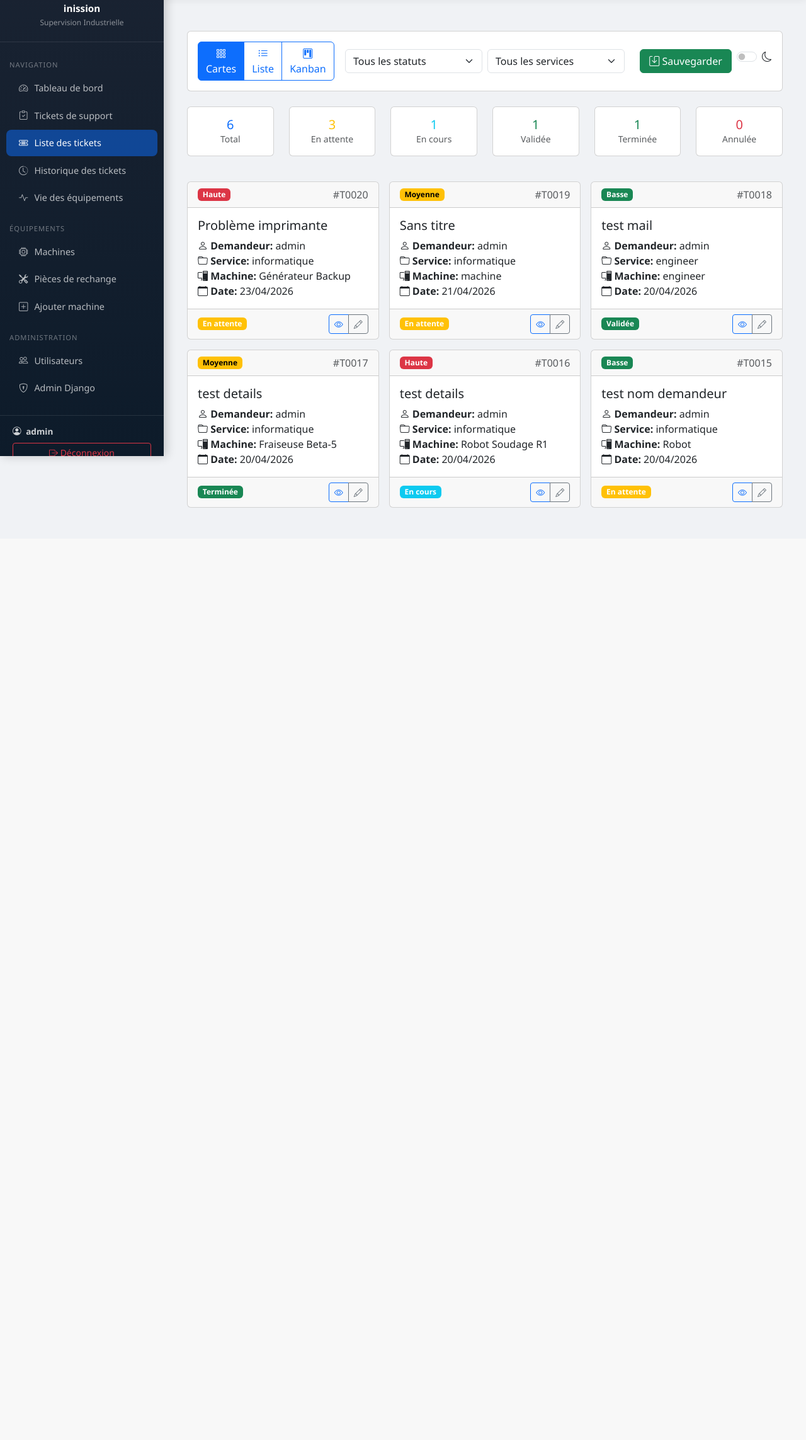
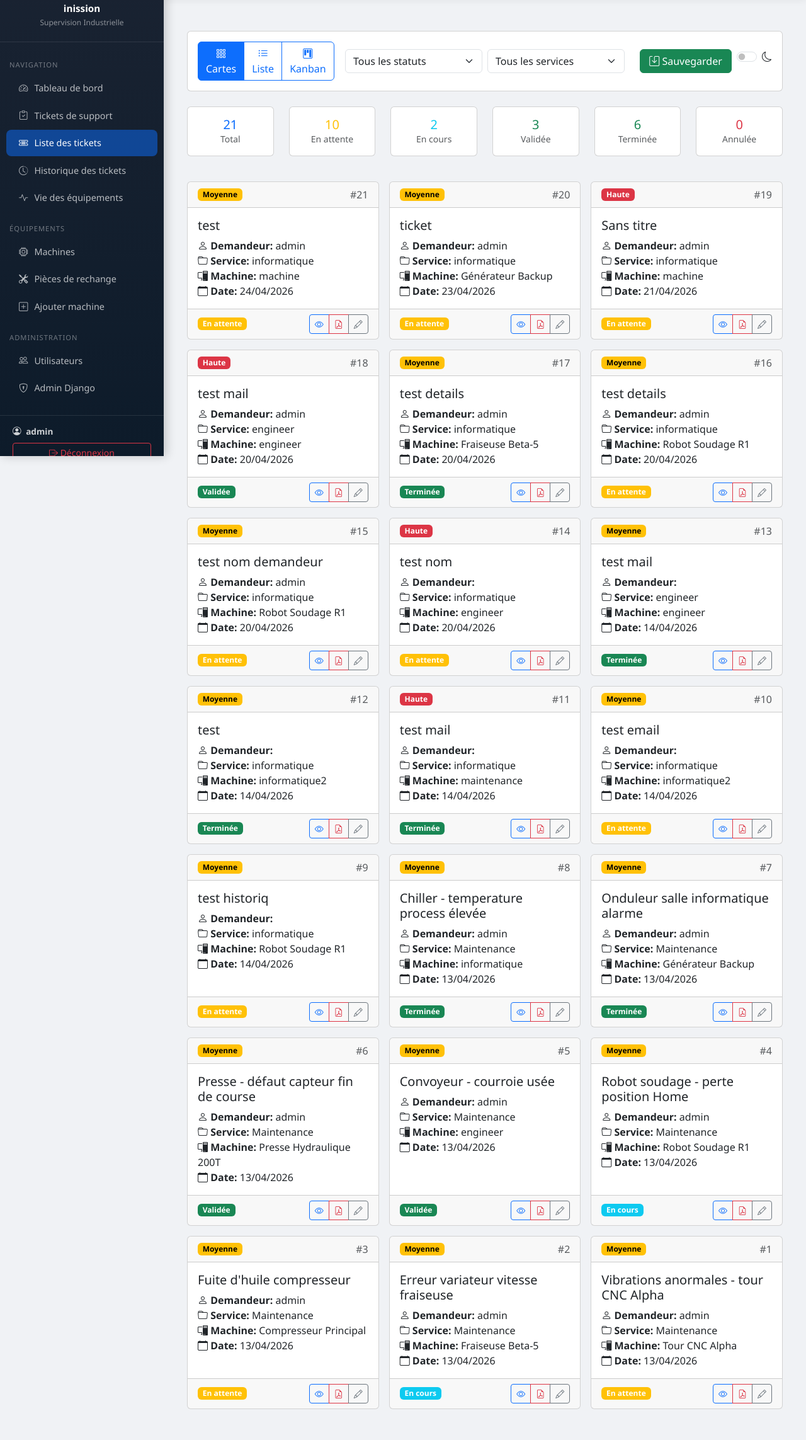
Before and after one commit to ranim26/scmi_1.1, a Django app: page /tickets-new/ in a window 1280 px wide. Shown: the part 76-2362 px from the top of the page at 63% size. Before the commit the page ends 882 px from the top, so only its background shows below. Run offline with Django 4.2, Linux system fonts and the light colour scheme; a user stored in the database is signed in; data comes from the database, SQL or seed files in the repository; both versions use the stored data as it was after the commit; some libraries are stand-ins or nearby versions.

Commit message:
Ajout fonctionnalité impression PDF pour les tickets

```diff
--- a/ticketing_system/requirements.txt
+++ b/ticketing_system/requirements.txt
@@ -4,5 +4,6 @@ Django==4.2.30
 django-crispy-forms==2.1
 pillow==12.2.0
 python-dotenv==1.0.0
+reportlab==4.0.4
 sqlparse==0.5.5
 tzdata==2026.1
--- a/ticketing_system/tickets/templates/tickets/ticket_detail.html
+++ b/ticketing_system/tickets/templates/tickets/ticket_detail.html
@@ -192,6 +192,9 @@
             <a href="{% url 'ticket_edit' ticket.pk %}" class="btn btn-outline-primary">
                 <i class="bi bi-pencil me-2"></i>Modifier le ticket
             </a>
+            <a href="{% url 'ticket_pdf' ticket.pk %}" class="btn btn-danger" target="_blank">
+                <i class="bi bi-file-earmark-pdf me-2"></i>Imprimer PDF
+            </a>
             <a href="{% url 'ticket_list' %}" class="btn btn-outline-secondary">
                 <i class="bi bi-arrow-left me-2"></i>Retour à la liste
             </a>
--- a/ticketing_system/tickets/templates/tickets/ticket_list_new.html
+++ b/ticketing_system/tickets/templates/tickets/ticket_list_new.html
@@ -247,15 +247,8 @@
 </style>
 
 <script>
-// Données exemples (à remplacer par appel API)
-const ticketsData = [
-    { id: 'T0020', title: 'Problème imprimante', demander: 'admin', service: 'informatique', machine: 'Générateur Backup', status: 'En attente', priority: 'Haute', date: '23/04/2026', description: "L'imprimante ne répond plus" },
-    { id: 'T0019', title: 'Sans titre', demander: 'admin', service: 'informatique', machine: 'machine', status: 'En attente', priority: 'Moyenne', date: '21/04/2026', description: 'Description du problème' },
-    { id: 'T0018', title: 'test mail', demander: 'admin', service: 'engineer', machine: 'engineer', status: 'Validée', priority: 'Basse', date: '20/04/2026', description: 'Test envoi mail' },
-    { id: 'T0017', title: 'test details', demander: 'admin', service: 'informatique', machine: 'Fraiseuse Beta-5', status: 'Terminée', priority: 'Moyenne', date: '20/04/2026', description: 'Test affichage détails' },
-    { id: 'T0016', title: 'test details', demander: 'admin', service: 'informatique', machine: 'Robot Soudage R1', status: 'En cours', priority: 'Haute', date: '20/04/2026', description: 'Autre test' },
-    { id: 'T0015', title: 'test nom demandeur', demander: 'admin', service: 'informatique', machine: 'Robot', status: 'En attente', priority: 'Basse', date: '20/04/2026', description: 'Test affichage nom' },
-];
+// Données des tickets depuis Django
+const ticketsData = {{ tickets_data_json|safe }};
 
 // État actuel
 let currentView = 'cards';
@@ -407,6 +400,9 @@ function renderCardsView(tickets) {
                                 <button class="btn btn-outline-primary" onclick="viewTicket('${ticket.id}')">
                                     <i class="bi bi-eye"></i>
                                 </button>
+                                <button class="btn btn-outline-danger" onclick="printTicketPDF('${ticket.id}')">
+                                    <i class="bi bi-file-earmark-pdf"></i>
+                                </button>
                                 <button class="btn btn-outline-secondary">
                                     <i class="bi bi-pencil"></i>
                                 </button>
@@ -455,6 +451,9 @@ function renderListView(tickets) {
                             <td>
                                 <button class="btn btn-sm btn-outline-primary" onclick="viewTicket('${ticket.id}')">
                                     <i class="bi bi-eye"></i>
+                                </button>
+                                <button class="btn btn-sm btn-outline-danger" onclick="printTicketPDF('${ticket.id}')">
+                                    <i class="bi bi-file-earmark-pdf"></i>
                                 </button>
                                 <button class="btn btn-sm btn-outline-secondary">
                                     <i class="bi bi-pencil"></i>
@@ -641,5 +640,11 @@ function updateTicketStatus(ticketId, newStatus) {
         console.log(`Ticket ${ticketId} déplacé vers: ${newStatus}`);
     }
 }
+
+// Imprimer un ticket en PDF
+function printTicketPDF(ticketId) {
+    const url = `/tickets/${ticketId}/pdf/`;
+    window.open(url, '_blank');
+}
 </script>
 {% endblock %}
--- a/ticketing_system/tickets/urls.py
+++ b/ticketing_system/tickets/urls.py
@@ -43,6 +43,8 @@ urlpatterns = [
     path('save-theme/', views.save_theme_preference, name='save_theme_preference'),
     # Nouvelle vue des tickets
     path('tickets-new/', views.ticket_list_new, name='ticket_list_new'),
+    # PDF des tickets
+    path('tickets/<int:pk>/pdf/', views.ticket_pdf, name='ticket_pdf'),
     # Historique des tickets
     path('tickets/historique/', ticket_history_list, name='ticket_history_list'),
     path('spare-parts/ajouter/', views.add_spare_part, name='add_spare_part'),
--- a/ticketing_system/tickets/views.py
+++ b/ticketing_system/tickets/views.py
@@ -1187,4 +1187,147 @@ def save_theme_preference(request):
 @login_required
 def ticket_list_new(request):
     """Nouvelle vue pour la liste des tickets avec système de vues multiples"""
-    return render(request, 'tickets/ticket_list_new.html')
+    # Récupérer les vrais tickets de la base de données
+    user = request.user
+    if is_admin_or_supervisor(user):
+        tickets_qs = TicketSupport.objects.all().select_related('machine').order_by('-date_creation')
+    else:
+        profile = getattr(user, 'operatorprofile', None)
+        if not profile:
+            messages.error(request, "Aucun profil opérateur trouvé.")
+            return redirect('dashboard')
+        tickets_qs = TicketSupport.objects.filter(machine__in=profile.machines.all()).select_related('machine').order_by('-date_creation')
+
+    # Préparer les données pour JavaScript
+    import json
+    tickets_data = []
+    for ticket in tickets_qs:
+        tickets_data.append({
+            'id': ticket.pk,
+            'title': ticket.titre,
+            'demander': ticket.demandeur,
+            'service': ticket.service_support or 'informatique',
+            'machine': ticket.machine.nom if ticket.machine else 'N/A',
+            'status': ticket.get_statut_display(),
+            'priority': ticket.get_priorite_display(),
+            'date': ticket.date_creation.strftime('%d/%m/%Y'),
+            'description': ticket.description_probleme or ''
+        })
+
+    return render(request, 'tickets/ticket_list_new.html', {
+        'tickets_data': tickets_qs,
+        'tickets_data_json': json.dumps(tickets_data)
+    })
+
+
+# ============ Génération PDF ============
+from reportlab.pdfgen import canvas
+from reportlab.lib.pagesizes import letter, A4
+from reportlab.lib.units import inch
+from reportlab.lib.colors import HexColor
+from reportlab.pdfbase import pdfmetrics
+from reportlab.pdfbase.ttfonts import TTFont
+from reportlab.lib.styles import getSampleStyleSheet
+from reportlab.platypus import SimpleDocTemplate, Paragraph, Spacer, Table, TableStyle
+from reportlab.lib import colors
+from django.http import HttpResponse
+import io
+
+@login_required
+def ticket_pdf(request, pk):
+    """Générer un PDF pour un ticket spécifique"""
+    ticket = get_object_or_404(TicketSupport, pk=pk)
+
+    # Créer un buffer pour le PDF
+    buffer = io.BytesIO()
+    doc = SimpleDocTemplate(buffer, pagesize=A4)
+
+    # Contenu du PDF
+    story = []
+
+    # Styles
+    styles = getSampleStyleSheet()
+    title_style = styles['Title']
+    heading_style = styles['Heading1']
+    normal_style = styles['Normal']
+
+    # Titre
+    story.append(Paragraph(f"TICKET DE SUPPORT #{ticket.pk}", title_style))
+    story.append(Spacer(1, 12))
+
+    # Informations principales
+    data = [
+        ['Statut', ticket.get_statut_display()],
+        ['Priorité', ticket.get_priorite_display()],
+        ['Catégorie', ticket.get_categorie_display()],
+        ['Date de création', ticket.date_creation.strftime('%d/%m/%Y %H:%M')],
+        ['Demandeur', ticket.demandeur],
+    ]
+
+    if ticket.machine:
+        data.extend([
+            ['Machine', f"{ticket.machine.nom} ({ticket.machine.reference})"],
+            ['Localisation', ticket.machine.localisation],
+        ])
+
+    # Créer le tableau
+    table = Table(data, colWidths=[2*inch, 4*inch])
+    table.setStyle(TableStyle([
+        ('BACKGROUND', (0, 0), (-1, 0), colors.grey),
+        ('TEXTCOLOR', (0, 0), (-1, 0), colors.whitesmoke),
+        ('ALIGN', (0, 0), (-1, -1), 'LEFT'),
+        ('FONTNAME', (0, 0), (-1, 0), 'Helvetica-Bold'),
+        ('FONTSIZE', (0, 0), (-1, 0), 12),
+        ('BOTTOMPADDING', (0, 0), (-1, 0), 12),
+        ('BACKGROUND', (0, 1), (-1, -1), colors.beige),
+        ('GRID', (0, 0), (-1, -1), 1, colors.black)
+    ]))
+
+    story.append(table)
+    story.append(Spacer(1, 20))
+
+    # Titre et description
+    story.append(Paragraph("Titre:", heading_style))
+    story.append(Paragraph(ticket.titre, normal_style))
+    story.append(Spacer(1, 12))
+
+    story.append(Paragraph("Description du problème:", heading_style))
+    story.append(Paragraph(ticket.description_probleme or "N/A", normal_style))
+    story.append(Spacer(1, 12))
+
+    # Informations supplémentaires
+    story.append(Paragraph("Nature du problème:", heading_style))
+    story.append(Paragraph(ticket.get_nature_probleme_display(), normal_style))
+    story.append(Spacer(1, 12))
+
+    story.append(Paragraph("Type de support:", heading_style))
+    type_support_text = "Préventive" if ticket.type_support else "Curative"
+    story.append(Paragraph(type_support_text, normal_style))
+    story.append(Spacer(1, 12))
+
+    # Service support
+    story.append(Paragraph("Service support:", heading_style))
+    story.append(Paragraph(ticket.service_support, normal_style))
+    story.append(Spacer(1, 12))
+
+    # Pièce détachée réservée si disponible
+    if ticket.spare_part:
+        story.append(Paragraph("Pièce détachée réservée:", heading_style))
+        story.append(Paragraph(f"{ticket.spare_part.nom} ({ticket.spare_part.reference})", normal_style))
+        story.append(Spacer(1, 12))
+
+    # Délai souhaité si disponible
+    if ticket.delai_souhaite:
+        story.append(Paragraph("Délai souhaité:", heading_style))
+        story.append(Paragraph(ticket.delai_souhaite.strftime('%d/%m/%Y'), normal_style))
+        story.append(Spacer(1, 12))
+
+    # Générer le PDF
+    doc.build(story)
+
+    # Préparer la réponse HTTP
+    buffer.seek(0)
+    response = HttpResponse(buffer, content_type='application/pdf')
+    response['Content-Disposition'] = f'attachment; filename=ticket_{ticket.pk}.pdf'
+
+    return response
```
Also changed, not shown: ticketing_system/db.sqlite3.
